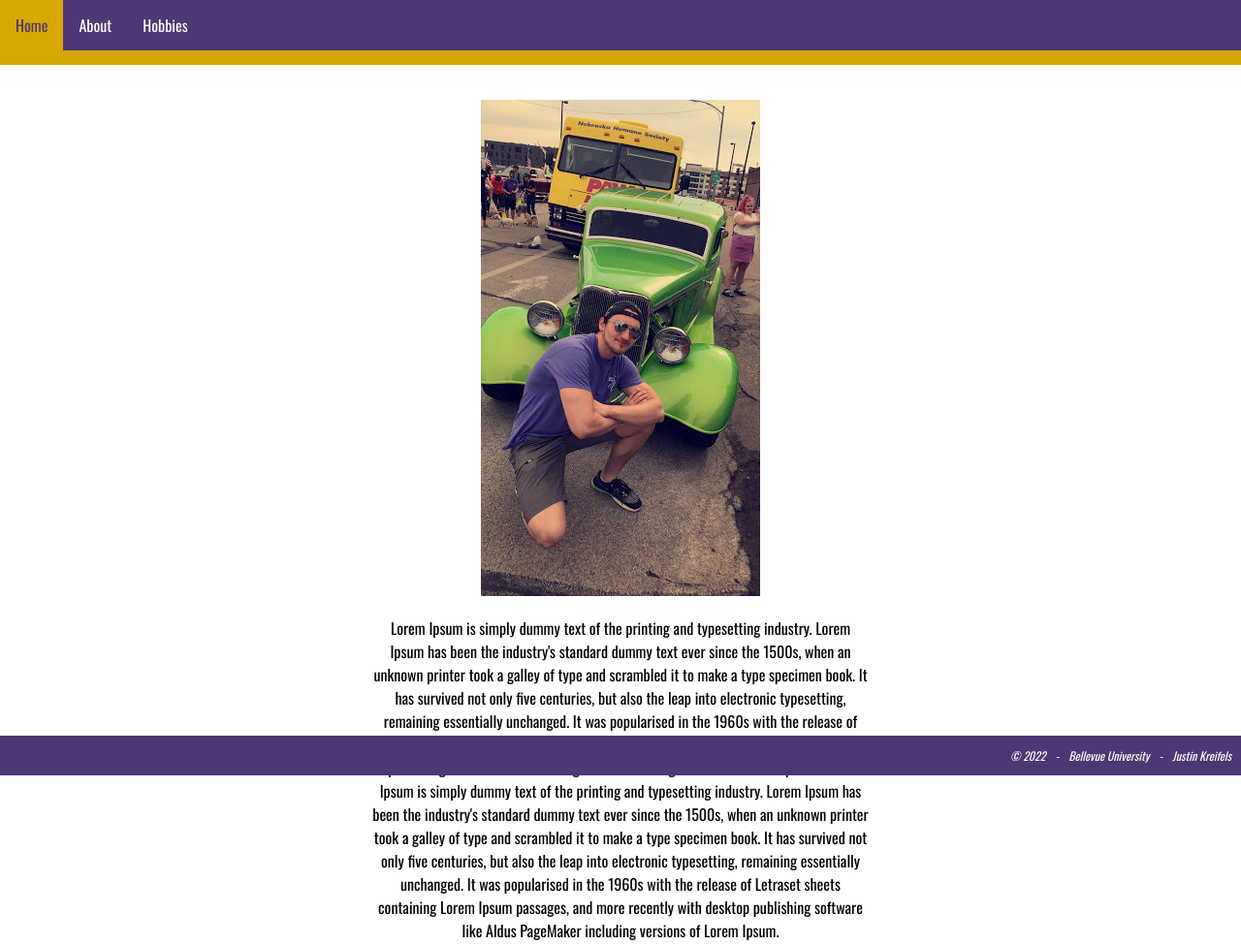
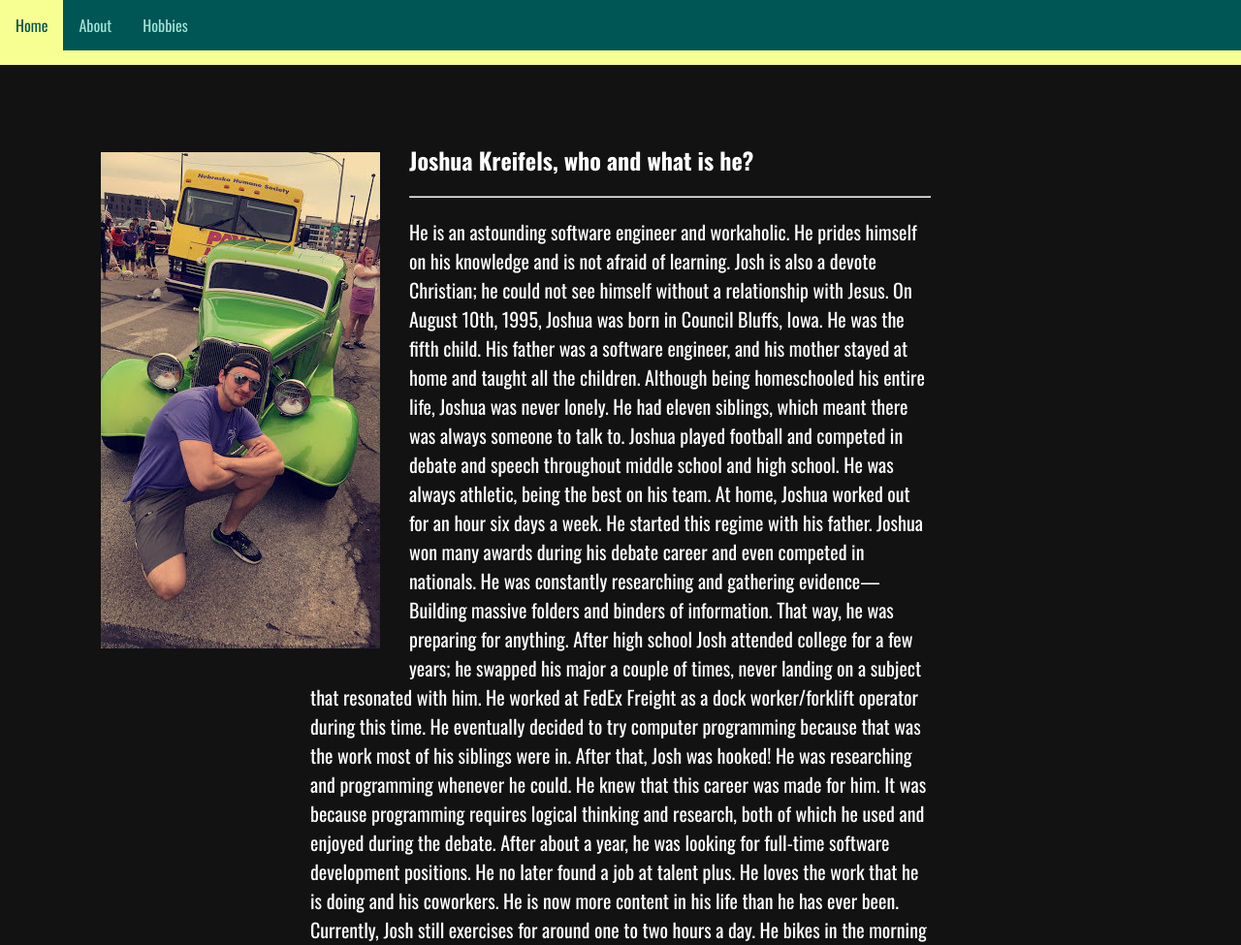
Before and after one commit to Krefails/bioSite, a plain HTML site: page view/about.html in a window 1280 px wide. Shown: the top 975 px of the page at 97% size. Drawn offline with nearby package versions, Linux system fonts and the light colour scheme.

Commit message:
Added Color Style and Darkmode

```diff
--- a/style/main.css
+++ b/style/main.css
@@ -1,11 +1,12 @@
 body {
 	margin: 0;
-	font-family: Oswald, Verdana, Arial, sans-serif;
+	font-family: Oswald, Helvetica, sans-serif;
 }
 
 header {
-	background-color: #3c275a;
-	color: white;
+
+	background-color: #005555;
+	color: #A1E3D8;
 	padding: 20px;
     text-align: center;
 }
@@ -15,23 +16,27 @@ h1 {
 }
 
 nav {
+    position: sticky;
+    top: 0px;
     overflow: hidden;
-    background-color: #4f3674;
-    border-bottom: solid 15px #d6a800;
+    background-color: #005555;
+    border-bottom: solid 15px #F7FF93;
+    display: block;
+
 }
 
 nav a {
     float: left;
     display: block;
-    color: white;
+    color: #A1E3D8;
     text-align: center;
     padding: 14px 16px;
     text-decoration: none;
 }
 
 nav a:hover {
-    background-color: #d6a800;
-    color: #4f3674;
+    background-color: #F7FF93;
+    color: #005555;
 }
 
 main {
@@ -41,11 +46,27 @@ main {
     padding: 10px;
 }
 
+#container {
+    position: relative;
+    top: 25vh;
+}
+
 #home-text {
     width: 40vw;
     display: block;
     margin: auto;
     text-align: center;
+}
+
+#gate {
+    z-index: -1;
+    position: absolute;
+    left: 4vw;
+    top: -31vh;
+    display: block;
+    margin: auto;
+    width: 80vw;
+    height: 80vh;
 }
 
 .home-btns {
@@ -66,14 +87,14 @@ main {
     border-radius: 10%;
     margin: auto;
     padding: 10px;
-    background-color: whitesmoke;
-    color: rgb(46, 46, 46);
+    background-color: #069A8E;
+    color: black;
 }
 
 .button:hover {
-    background-color: #006a9b;
+    background-color: #F7FF93;
     box-shadow: 0 8px 16px 0 rgba(0, 0, 0, 2);
-    color: whitesmoke;
+    color: black;
 }
 
 .button:active {
@@ -81,14 +102,18 @@ main {
 }
 
 footer {
-    background-color: #4f3674;
-    position: absolute;
-    bottom: 0;
+    background-color: #005555;
+    position: static;
+    display: block;
+    bottom: 0px;
     width: 100%;
+    bottom: 0px;
+    height: 5vh;
+    margin-top: 15vh;
 }
 
 footer p {
-    color: white;
+    color: #A1E3D8;
     font-weight: 400;
     float: right;
     padding-right: 10px;
@@ -98,9 +123,24 @@ footer p {
 
 footer a {
     text-decoration: none;
-    color: white;
+    color: #A1E3D8;
 }
 
 footer a:hover {
     text-decoration: underline;
 }
+
+/* ABOUT PAGE */
+
+#aboutImg {
+    float: left;
+    margin: 30px;
+
+}
+
+#aboutText {
+    width: 50vw;
+    display: block;
+    margin: auto;
+    text-align: left;
+}
--- a/view/about.html
+++ b/view/about.html
@@ -7,6 +7,7 @@
 			rel="stylesheet"
 		/>
 		<link rel="stylesheet" type="text/css" href="../style/main.css" />
+		<meta name="color-scheme" content="dark" />
 	</head>
 	<body>
 		<nav>
@@ -15,26 +16,41 @@
 			<a href="./hobbies.html">Hobbies</a>
 		</nav>
 		<main>
-			<div id="home-text">
-				<div>
-					<img src="../imgs/Josh 3.jpeg" alt="" />
-				</div>
-				<p>
-					Lorem Ipsum is simply dummy text of the printing and typesetting industry. Lorem
-					Ipsum has been the industry's standard dummy text ever since the 1500s, when an
-					unknown printer took a galley of type and scrambled it to make a type specimen
-					book. It has survived not only five centuries, but also the leap into electronic
-					typesetting, remaining essentially unchanged. It was popularised in the 1960s
-					with the release of Letraset sheets containing Lorem Ipsum passages, and more
-					recently with desktop publishing software like Aldus PageMaker including
-					versions of Lorem Ipsum.Lorem Ipsum is simply dummy text of the printing and
-					typesetting industry. Lorem Ipsum has been the industry's standard dummy text
-					ever since the 1500s, when an unknown printer took a galley of type and
-					scrambled it to make a type specimen book. It has survived not only five
-					centuries, but also the leap into electronic typesetting, remaining essentially
-					unchanged. It was popularised in the 1960s with the release of Letraset sheets
-					containing Lorem Ipsum passages, and more recently with desktop publishing
-					software like Aldus PageMaker including versions of Lorem Ipsum.
+			<br />
+			<img src="../imgs/Josh 3.jpeg" alt="" id="aboutImg" />
+			<div id="aboutText">
+				<h2><strong>Joshua Kreifels, who and what is he?</strong></h2>
+				<hr />
+				<p style="font-size: 20px">
+					He is an astounding software engineer and workaholic. He prides himself on his
+					knowledge and is not afraid of learning. Josh is also a devote Christian; he
+					could not see himself without a relationship with Jesus. On August 10th, 1995,
+					Joshua was born in Council Bluffs, Iowa. He was the fifth child. His father was
+					a software engineer, and his mother stayed at home and taught all the children.
+					Although being homeschooled his entire life, Joshua was never lonely. He had
+					eleven siblings, which meant there was always someone to talk to. Joshua played
+					football and competed in debate and speech throughout middle school and high
+					school. He was always athletic, being the best on his team. At home, Joshua
+					worked out for an hour six days a week. He started this regime with his father.
+					Joshua won many awards during his debate career and even competed in nationals.
+					He was constantly researching and gathering evidence—Building massive folders
+					and binders of information. That way, he was preparing for anything. After high
+					school Josh attended college for a few years; he swapped his major a couple of
+					times, never landing on a subject that resonated with him. He worked at FedEx
+					Freight as a dock worker/forklift operator during this time. He eventually
+					decided to try computer programming because that was the work most of his
+					siblings were in. After that, Josh was hooked! He was researching and
+					programming whenever he could. He knew that this career was made for him. It was
+					because programming requires logical thinking and research, both of which he
+					used and enjoyed during the debate. After about a year, he was looking for
+					full-time software development positions. He no later found a job at talent
+					plus. He loves the work that he is doing and his coworkers. He is now more
+					content in his life than he has ever been. Currently, Josh still exercises for
+					around one to two hours a day. He bikes in the morning at around 4 am, and on
+					the weekends, he weights lift. He has stated that he would be bored if he were
+					not working out. Josh also believes that if he works out now, he will be in
+					great shape when he is 100 years old saying that he will be able to take on any
+					challenge that he may face.
 				</p>
 			</div>
 		</main>
```
Also changed, not shown: home.html (renamed from view/home.html, +13 -1 lines), view/hobbies.html (+1 -0 lines), imgs/torii gate.png (added).
